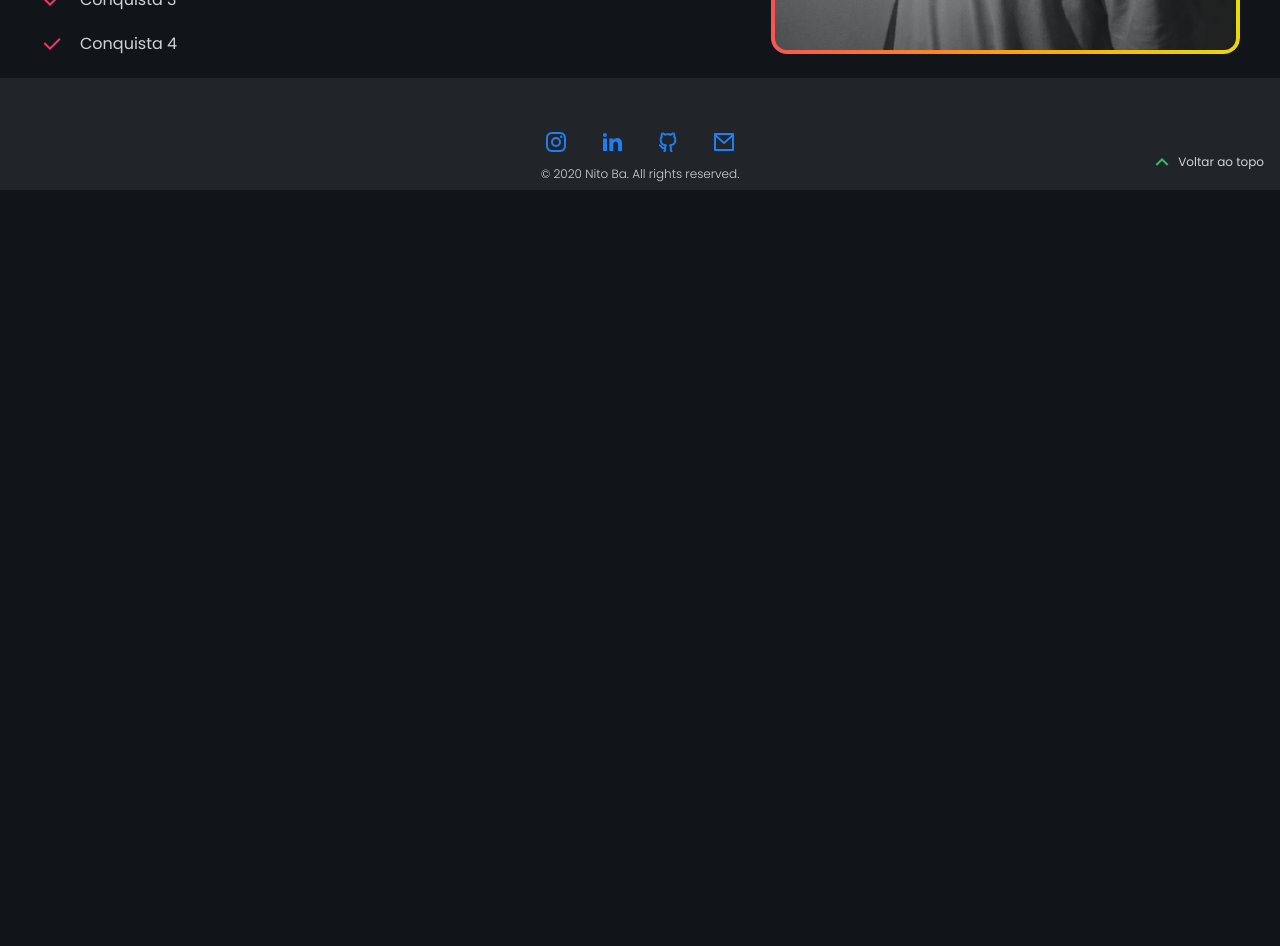
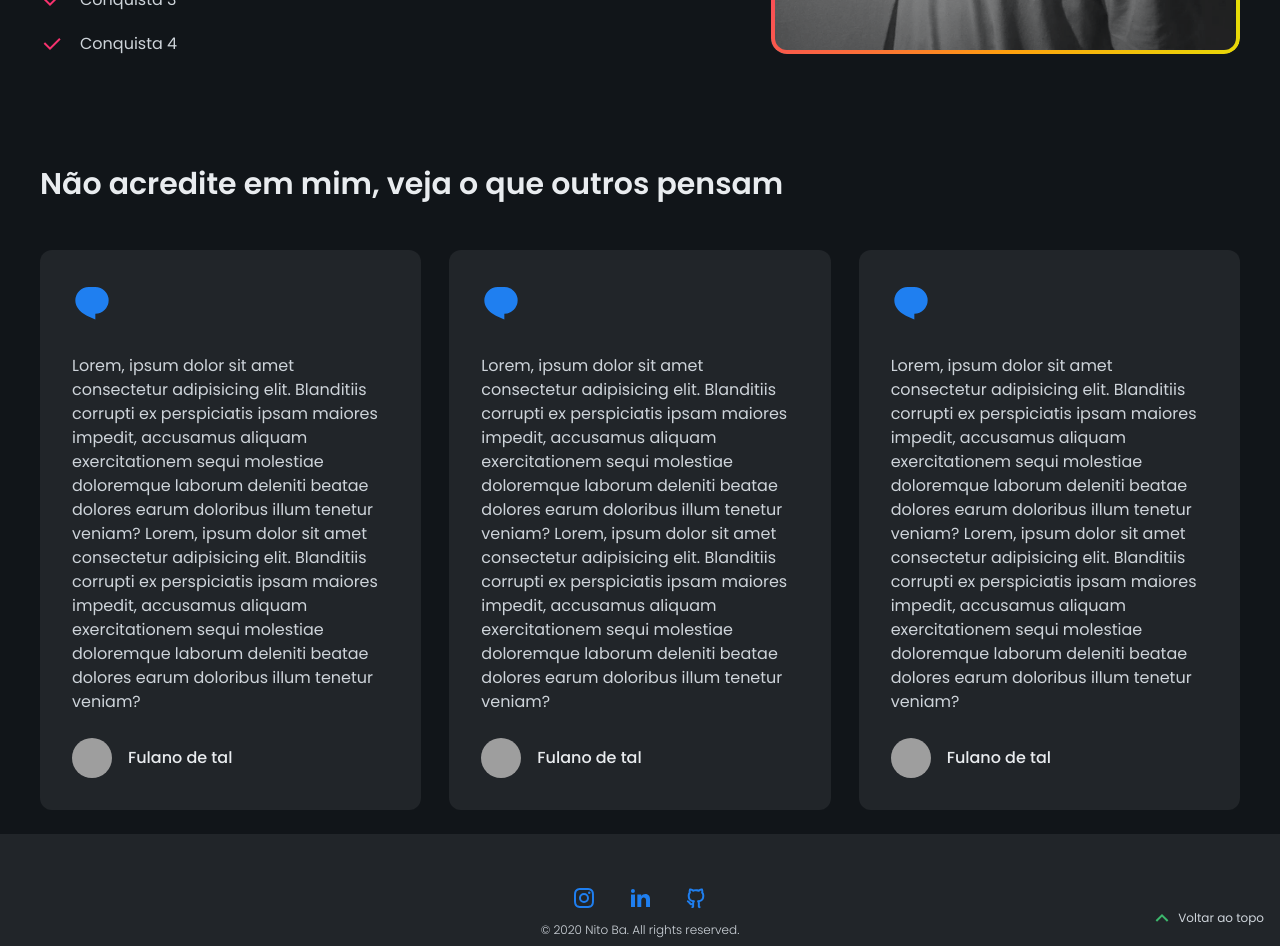
Before and after one commit to nitoba/profile-website, a Next.js app: page / in a window 1280 px wide. Shown: the part 740-1686 px from the top of the page. Before the commit the page ends 930 px from the top, so only its background shows below. Built offline with nearby package versions, Linux system fonts and the light colour scheme; grey boxes are pictures that could not be loaded.

Commit message:
add testinomies card

```diff
--- a/pages/components/social-links.tsx
+++ b/pages/components/social-links.tsx
@@ -11,9 +11,6 @@ export function SocialLinks() {
             <a href="https://github.com/Nitoba/" target="_blank" className='hover:scale-125 transition-all duration-300' rel="noreferrer">
             <img src="assets/icons/github.svg" alt="Github icon" />
             </a>
-            <a href="mailto:brukum2@gmail.com" target="_blank" className='hover:scale-125 transition-all duration-300' rel="noreferrer">
-            <img src="assets/icons/email.svg" alt="Email icon" />
-            </a>
         </div>
     )
 }
--- /dev/null
+++ b/pages/components/testimonies.tsx
@@ -0,0 +1,15 @@
+import { TestimonyCard } from "./testimony-card";
+
+/* eslint-disable @next/next/no-img-element */
+export function Testimonies() {
+    return (
+        <section className="flex flex-col w-full mt-28">
+            <h2 className="text-text-title text-3xl">Não acredite em mim, veja o que outros pensam</h2>
+            <div className="grid grid-cols-3 gap-x-7 mt-12">
+                <TestimonyCard />
+                <TestimonyCard />
+                <TestimonyCard />
+            </div>
+        </section>
+    )
+}
--- /dev/null
+++ b/pages/components/testimony-card.tsx
@@ -0,0 +1,35 @@
+/* eslint-disable @next/next/no-img-element */
+export function TestimonyCard() {
+    return (
+        <div className="p-8 rounded-xl bg-background-fg flex flex-col hover:brightness-90 transition-all duration-300">
+            <img
+                className="w-10 mb-8"
+                src="assets/icons/chat.svg"
+                alt="Chat icon"
+            />
+            <p className="text-text-body text-base line-clamp-{3} text-ellipsis">
+                Lorem, ipsum dolor sit amet consectetur adipisicing elit.
+                Blanditiis corrupti ex perspiciatis ipsam maiores impedit,
+                accusamus aliquam exercitationem sequi molestiae doloremque laborum
+                deleniti beatae dolores earum doloribus illum tenetur veniam?
+                Lorem, ipsum dolor sit amet consectetur adipisicing elit.
+                Blanditiis corrupti ex perspiciatis ipsam maiores impedit,
+                accusamus aliquam exercitationem sequi molestiae doloremque laborum
+                deleniti beatae dolores earum doloribus illum tenetur veniam?
+            </p>
+
+            <div className="flex gap-4 items-center mt-6">
+                <img
+                    className="rounded-full h-10 w-10"
+                    src="https://github.com/NitoBa.png"
+                    alt="Profile avatar image"
+                />
+                <span>
+                    <p className="text-text-title font-medium">
+                        Fulano de tal
+                    </p>
+                </span>
+            </div>
+        </div>
+    )
+}
--- a/pages/index.tsx
+++ b/pages/index.tsx
@@ -4,12 +4,14 @@ import styles from '../styles/home.module.css'
 import { AboutMe } from './components/about-me'
 import { Footer } from './components/footer'
 import { Header } from './components/header'
+import { Testimonies } from './components/testimonies'
 const Home: NextPage = () => {
   return (
     <>
     <div className={styles.container}>
       <Header />
       <AboutMe />
+      <Testimonies />
     </div>
     <Footer />
     </>
```
Also changed, not shown: public/assets/icons/chat.svg (added).
